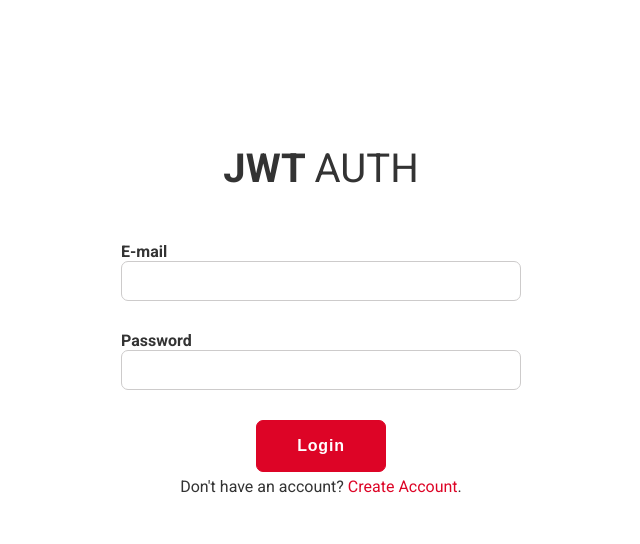
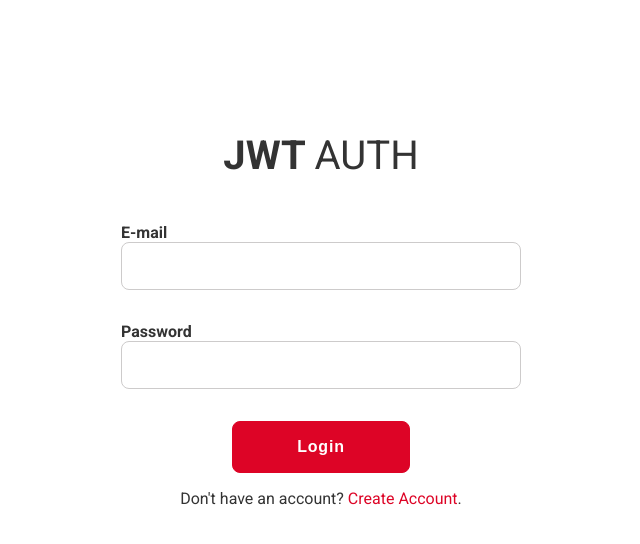
Before and after one commit to vieirasamuel/labs, a React (Create React App) app in the folder proof-of-concept/authentication/client/: page / in a window 1280 px wide. Shown: the top 544 px of the page, without its empty margins (319-959 px from the left). Built offline with nearby package versions, Linux system fonts and the light colour scheme; the HTML template or start-up script is replaced by a standard one.

Commit message:
update css properties to rem

```diff
--- a/proof-of-concept/authentication/client/src/styles/global.css
+++ b/proof-of-concept/authentication/client/src/styles/global.css
@@ -42,7 +42,7 @@ body {
 }
 
 .container h1 {
-  margin-bottom: 25px;
+  margin-bottom: 1.8rem;
   font-size: 2.5rem;
   font-weight: 700;
 }
@@ -53,25 +53,25 @@ body {
 
 .container input {
   width: 25rem;
-  height: 2.5rem;
+  height: 3rem;
   padding: 10px;
   font-size: 1rem;
   border: 1px solid #cdcbcb;
-  border-radius: 7px;
+  border-radius: 8px;
   box-shadow: none;
 }
 
 .container label {
   align-self: flex-start;
-  margin-top: 25px;
+  margin-top: 1rem;
   font-weight: 700;
 }
 
 .container button {
-  padding: 1rem 2.5rem;
-  margin-top: 25px;
+  padding: 1rem 4rem;
+  margin-top: 1rem;
   border: 1px solid var(--button);
-  border-radius: 7px;
+  border-radius: 8px;
   font-size: 1rem;
   font-weight: 700;
   letter-spacing: 0.05rem;
@@ -88,7 +88,7 @@ body {
 }
 
 .container p {
-  margin-top: 5px;
+  margin-top: 1rem;
 }
 
 .container a {
```
